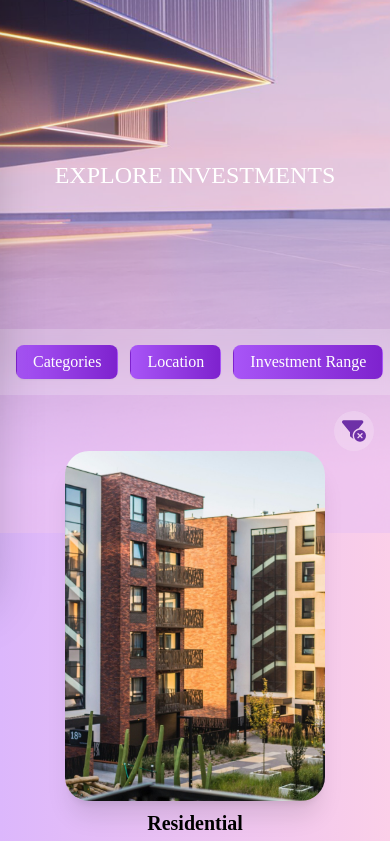
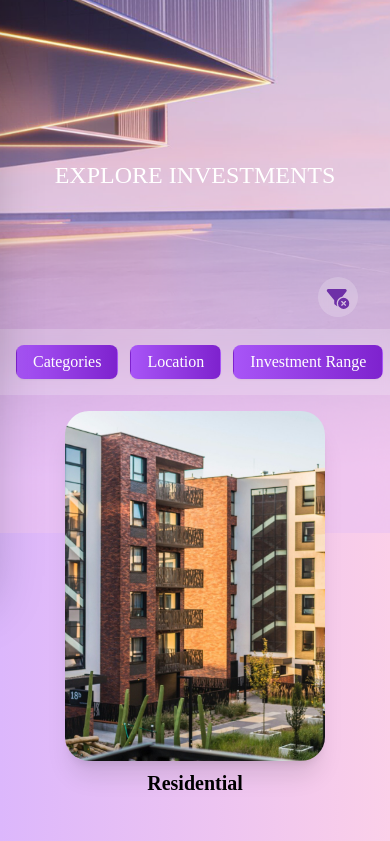
Before and after one commit to upchangeinvestments/frontend, a React (Create React App) app: page /category in a window 390 px wide. Shown: the part 256-1097 px from the top of the page. Built offline with nearby package versions, Linux system fonts and the light colour scheme; no server answers; a web font is replaced by a local one.

Commit message:
updated the position of clear all filter button in mobile screens

```diff
--- a/src/Pages/CategoryPage/CategoryPage.jsx
+++ b/src/Pages/CategoryPage/CategoryPage.jsx
@@ -67,24 +67,23 @@ function CategoryPage() {
           </p>
         </div>
       </div>
-      <div className="flex vsm:-mt-[220px] lg:-mt-[210px] xl:-mt-[290px] mb-16">
+      <div className="relative flex vsm:-mt-[220px] lg:-mt-[210px] xl:-mt-[290px] mb-16">
+        <div className="absolute right-4 -top-12 md:hidden">
+          <Tooltip title="Clear All filters" onClick={ClearAllFilterHandler}>
+            <div className="flex items-center justify-end mr-4 mt-3 ">
+              <div className="bg-white/20 backdrop-blur-sm rounded-full p-2 flex items-center justify-center ">
+                <svg className="w-6 h-6 pt-1" xmlns="http://www.w3.org/2000/svg" viewBox="0 0 576 512"><path fill="#6e30a7" d="M3.9 22.9C10.5 8.9 24.5 0 40 0H472c15.5 0 29.5 8.9 36.1 22.9s4.6 30.5-5.2 42.5L396.4 195.6C316.2 212.1 256 283 256 368c0 27.4 6.3 53.4 17.5 76.5c-1.6-.8-3.2-1.8-4.7-2.9l-64-48c-8.1-6-12.8-15.5-12.8-25.6V288.9L9 65.3C-.7 53.4-2.8 36.8 3.9 22.9zM432 224a144 144 0 1 1 0 288 144 144 0 1 1 0-288zm59.3 107.3c6.2-6.2 6.2-16.4 0-22.6s-16.4-6.2-22.6 0L432 345.4l-36.7-36.7c-6.2-6.2-16.4-6.2-22.6 0s-6.2 16.4 0 22.6L409.4 368l-36.7 36.7c-6.2 6.2-6.2 16.4 0 22.6s16.4 6.2 22.6 0L432 390.6l36.7 36.7c6.2 6.2 16.4 6.2 22.6 0s6.2-16.4 0-22.6L454.6 368l36.7-36.7z" /></svg>
+              </div>
+            </div>
+          </Tooltip>
+        </div>
         <FilterSection sendFilteredData={receiveFilteredData} setLoader={setLoading} />
         <div className="vsm:flex vsm:flex-col vsm:w-[100%] md:w-[80%]">
           {loading === false && (
-            <div className="">
-              < MobileFilter
-                openDrawer={openDrawer}
-                passDataObject={receiveDataObject}
-              />
-              <Tooltip title="Clear All filters" onClick={ClearAllFilterHandler}>
-                <div className="flex items-center justify-end mr-4 mt-3 ">
-                  <div className="bg-white/20 backdrop-blur-sm rounded-full p-2 flex items-center justify-center ">
-                    <svg className="w-6 h-6" xmlns="http://www.w3.org/2000/svg" viewBox="0 0 576 512"><path fill="#6e30a7" d="M3.9 22.9C10.5 8.9 24.5 0 40 0H472c15.5 0 29.5 8.9 36.1 22.9s4.6 30.5-5.2 42.5L396.4 195.6C316.2 212.1 256 283 256 368c0 27.4 6.3 53.4 17.5 76.5c-1.6-.8-3.2-1.8-4.7-2.9l-64-48c-8.1-6-12.8-15.5-12.8-25.6V288.9L9 65.3C-.7 53.4-2.8 36.8 3.9 22.9zM432 224a144 144 0 1 1 0 288 144 144 0 1 1 0-288zm59.3 107.3c6.2-6.2 6.2-16.4 0-22.6s-16.4-6.2-22.6 0L432 345.4l-36.7-36.7c-6.2-6.2-16.4-6.2-22.6 0s-6.2 16.4 0 22.6L409.4 368l-36.7 36.7c-6.2 6.2-6.2 16.4 0 22.6s16.4 6.2 22.6 0L432 390.6l36.7 36.7c6.2 6.2 16.4 6.2 22.6 0s6.2-16.4 0-22.6L454.6 368l36.7-36.7z" /></svg>
-                  </div>
-                </div>
-              </Tooltip>
-            </ div>
-          )}
+            < MobileFilter
+              openDrawer={openDrawer}
+              passDataObject={receiveDataObject}
+            />)}
           {loading === false && <Categories data={filterData} filter={filters} />}
           {loading === true && <div className="flex items-center justify-center h-[70%] w-[100%] sticky bottom-12">
             {/* <PropagateLoader
--- a/src/Pages/SpecificCategoryPage/SpecificPage.jsx
+++ b/src/Pages/SpecificCategoryPage/SpecificPage.jsx
@@ -197,19 +197,10 @@ function SpecificPage() {
         <FilterSection sendFilteredData={receiveFilteredData} type={type} setLoader={setLoading} />
         <div className="vsm:flex vsm:flex-col vsm:w-[100%] md:w-[80%] ">
           {loading === false && (
-            <div className="">
             < MobileFilter
               openDrawer={openDrawer}
               passDataObject={receiveDataObject}
             />
-              <Tooltip title="Clear All filters" onClick={ClearAllFilterHandler}>
-                <div className="flex items-center justify-end mr-4 mt-3 ">
-                  <div className="bg-white/20 backdrop-blur-sm rounded-full p-2 flex items-center justify-center ">
-                    <svg className="w-6 h-6" xmlns="http://www.w3.org/2000/svg" viewBox="0 0 576 512"><path fill="#6e30a7" d="M3.9 22.9C10.5 8.9 24.5 0 40 0H472c15.5 0 29.5 8.9 36.1 22.9s4.6 30.5-5.2 42.5L396.4 195.6C316.2 212.1 256 283 256 368c0 27.4 6.3 53.4 17.5 76.5c-1.6-.8-3.2-1.8-4.7-2.9l-64-48c-8.1-6-12.8-15.5-12.8-25.6V288.9L9 65.3C-.7 53.4-2.8 36.8 3.9 22.9zM432 224a144 144 0 1 1 0 288 144 144 0 1 1 0-288zm59.3 107.3c6.2-6.2 6.2-16.4 0-22.6s-16.4-6.2-22.6 0L432 345.4l-36.7-36.7c-6.2-6.2-16.4-6.2-22.6 0s-6.2 16.4 0 22.6L409.4 368l-36.7 36.7c-6.2 6.2-6.2 16.4 0 22.6s16.4 6.2 22.6 0L432 390.6l36.7 36.7c6.2 6.2 16.4 6.2 22.6 0s6.2-16.4 0-22.6L454.6 368l36.7-36.7z" /></svg>
-                  </div>
-                </div>
-              </Tooltip>
-            </ div>
           )}
           <div className="lg:mx-8">
             <div className="grid vsm:grid-cols-1 lg:grid-cols-1 xl:grid-cols-2 2xl:grid-cols-3 gap-x-6 md:gap-y-2 lg:gap-y-10 xl:gap-y-12">
@@ -235,7 +226,17 @@ function SpecificPage() {
             </div>
           )}
         </div>
-        <div className="absolute right-4 lg:right-8 -top-6 lg:-top-12 flex flex-col items-end">
+        <div className="absolute right-4 lg:right-8 -top-12 lg:-top-12 flex items-end">
+          <div className="md:hidden">
+            <Tooltip title="Clear All filters" onClick={ClearAllFilterHandler}>
+              <div className="flex items-center justify-end mr-4 mt-3 ">
+                <div className="bg-gradient-to-r from-[#6e30a7] to-purple-300 opacity-70 rounded-full p-2 flex items-center justify-center ">
+                  <svg className="w-6 h-6 pt-1" xmlns="http://www.w3.org/2000/svg" viewBox="0 0 576 512"><path fill="white" d="M3.9 22.9C10.5 8.9 24.5 0 40 0H472c15.5 0 29.5 8.9 36.1 22.9s4.6 30.5-5.2 42.5L396.4 195.6C316.2 212.1 256 283 256 368c0 27.4 6.3 53.4 17.5 76.5c-1.6-.8-3.2-1.8-4.7-2.9l-64-48c-8.1-6-12.8-15.5-12.8-25.6V288.9L9 65.3C-.7 53.4-2.8 36.8 3.9 22.9zM432 224a144 144 0 1 1 0 288 144 144 0 1 1 0-288zm59.3 107.3c6.2-6.2 6.2-16.4 0-22.6s-16.4-6.2-22.6 0L432 345.4l-36.7-36.7c-6.2-6.2-16.4-6.2-22.6 0s-6.2 16.4 0 22.6L409.4 368l-36.7 36.7c-6.2 6.2-6.2 16.4 0 22.6s16.4 6.2 22.6 0L432 390.6l36.7 36.7c6.2 6.2 16.4 6.2 22.6 0s6.2-16.4 0-22.6L454.6 368l36.7-36.7z" /></svg>
+                </div>
+              </div>
+            </Tooltip>
+          </div>
+          <div className="">
             <div className="rounded-full w-10 h-10 -mt-2 flex items-center justify-center bg-gradient-to-r from-[#6e30a7] to-purple-300 opacity-70 border-black">
               {!viewSortFilter && <img src={filterSVG} className="w-[1.5rem] h-[1.5rem] text-white" alt="Sort Filter" onClick={() => setViewSortFilter(prev => !prev)} />}
               {viewSortFilter && <GrClose size={18} onClick={() => setViewSortFilter(false)} />}
@@ -296,6 +297,7 @@ function SpecificPage() {
             )}
           </div>
         </div>
+      </div>
       <div className="">
         <Footer />
       </div>
--- a/src/commonComponents/Filter/MobileFilterDrawer.jsx
+++ b/src/commonComponents/Filter/MobileFilterDrawer.jsx
@@ -228,7 +228,7 @@ const MobileFilterDrawer = forwardRef(({ open, closeDrawer, data, Index, sendFil
     }));
 
     return (
-        <Drawer open={open} className="p-4 fixed left-0 top-0 z-50 bg-white/20 backdrop-blur-xl text-xl" >
+        <Drawer open={open} className="p-4 fixed left-0 top-0 z-50 bg-white/20 backdrop-blur-xl text-xl md:hidden" >
             <div variant="text" className="w-full flex justify-end" color="blue-gray" onClick={() => closeDrawer()}>
                 <svg
                     xmlns="http://www.w3.org/2000/svg"
```
Lines whose indentation alone changed are shown as unchanged.
